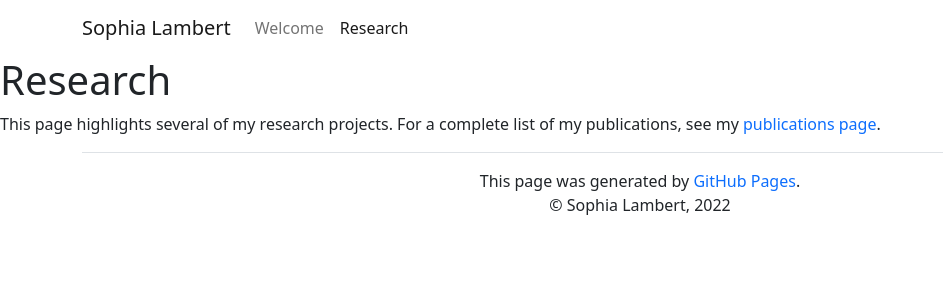
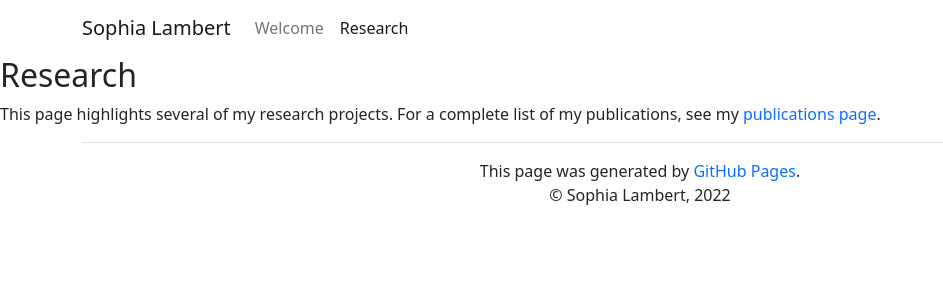
Before and after one commit to sophia-lambert/sophia-lambert.github.io, a Jekyll site: the page built from research.md, in a window 1280 px wide. Shown: the top 300 px of the page, without its empty margins (0-943 px from the left). Built offline with Jekyll 4.4.1, drawn with Linux system fonts in a browser that asks for light colours; our own code applies the rules of GitHub Pages for plain Markdown files.

Commit message:
Update research.md

```diff
--- a/research.md
+++ b/research.md
@@ -1,14 +1,3 @@
-# Research
+## Research
 
 This page highlights several of my research projects. For a complete list of my publications, see my [publications page](./publications.html).
-
-{% for category in page.categories %}
-  <div class="border-bottom">
-  <h1 class="section-title">{{ category | capitalize }}</h1>
-  {%- for project in site.data.projects -%}
-    {%- if project.category != category -%}{% continue %}{%- endif -%}
-    {%- if project.hidden -%}{%- continue -%}{%- endif -%}
-    {% include project.html %}
-  {%- endfor -%}
-  </div>
-{%- endfor -%}
```
